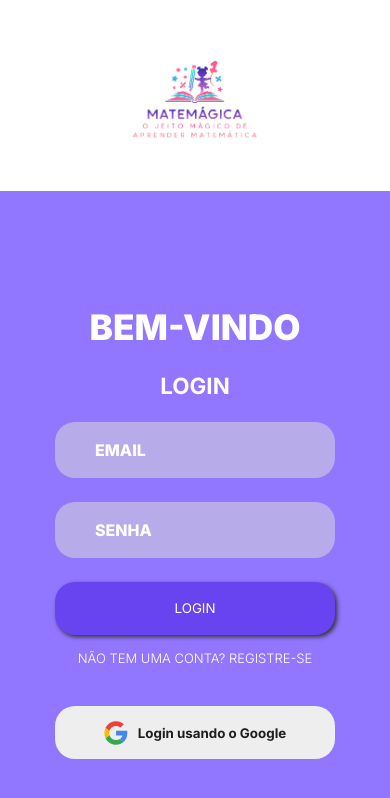
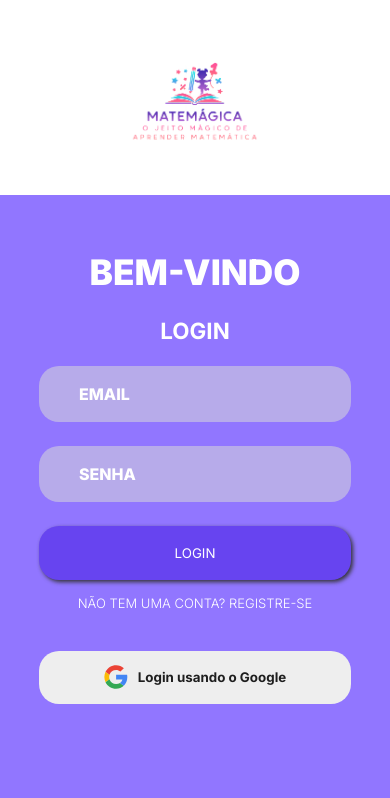
Before and after one commit to AdryelJr/projectMathematics, a React (Vite) app: page /login in a window 390 px wide. Shown: the top 798 px of the page. Built offline with nearby package versions, Linux system fonts and the light colour scheme; no server answers.

Commit message:
Update style.scss

```diff
--- a/src/pages/loginPage/style.scss
+++ b/src/pages/loginPage/style.scss
@@ -107,21 +107,19 @@
 
 @media (max-width: 480px) {
     .content-login {
-        padding: 10px 5px 20px 5px;
+        padding: 0 !important;
 
         h1 {
+            margin-top: -3em;
             font-size: 1.5em;
-            /* Reduz o tamanho do texto ainda mais */
         }
 
         .form {
             width: 90%;
-            /* Aumenta a largura do formulário para ocupar mais espaço */
         }
 
         .link-register {
             font-size: smaller;
-            /* Ajusta o tamanho da fonte */
         }
     }
 }
```
